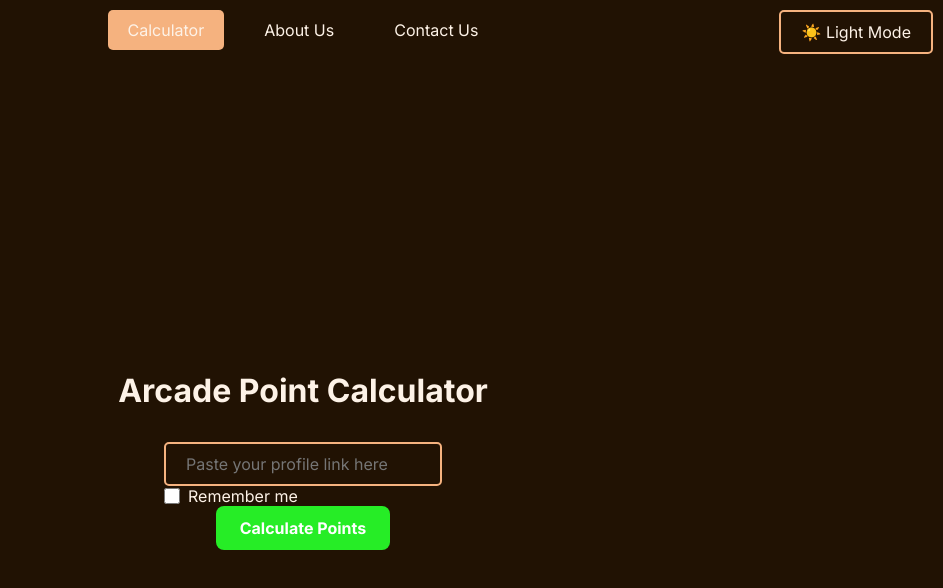
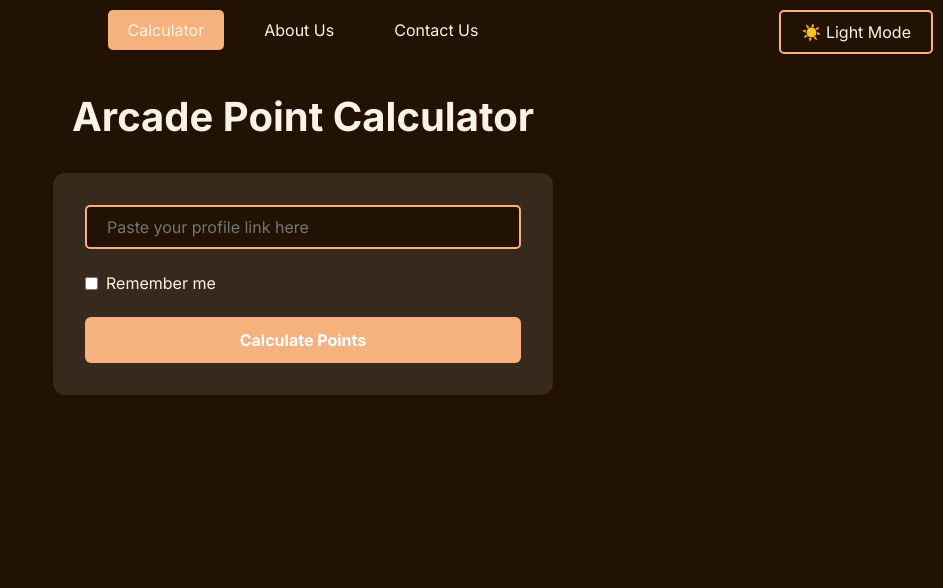
Before and after one commit to coolnj4/arcade-point-calculator, a Next.js app: page /calculator in a window 1280 px wide. Shown: the top 588 px of the page, without its empty margins (337-1280 px from the left). Built offline with nearby package versions, Linux system fonts and the light colour scheme.

Commit message:
changed frontend added dynamic transitions

```diff
--- a/src/app/calculator/calculator.module.css
+++ b/src/app/calculator/calculator.module.css
@@ -1,161 +1,130 @@
 .center-container {
   display: flex;
-  justify-content: center;
-  align-items: center;
   min-height: 100vh;
-  flex-direction: column;
-  text-align: center;
   padding: 2rem;
+  transition: all 0.5s ease-in-out;
 }
 
-.title {
-  font-size: 2rem;
-  font-weight: 700;
-  color: var(--text);
-  margin-bottom: 2rem;
-}
-
-.form {
+.form-section {
   display: flex;
   flex-direction: column;
   align-items: center;
   width: 100%;
-  max-width: 800px;
-  gap: 1rem;
+  transition: all 0.5s ease-in-out;
+}
+
+.form-section.calculated {
+  width: 40%;
+  align-items: flex-start;
+}
+
+.title {
+  font-size: 2.5rem;
+  font-weight: 700;
+  color: var(--text);
+  margin-bottom: 2rem;
+  transition: font-size 0.5s ease;
+}
+
+.title.calculated {
+  font-size: 1.8rem;
+}
+
+.formContainer {
+  background: rgba(255, 255, 255, 0.1);
+  backdrop-filter: blur(10px);
+  padding: 2rem;
+  border-radius: 12px;
+  width: 100%;
+  max-width: 500px;
+  display: flex;
+  flex-direction: column;
+  gap: 1.5rem;
 }
 
 .inputGroup {
-  display: flex;
-  align-items: center;
-  justify-content: center;
   width: 100%;
-  gap: 1rem;
 }
 
 .input {
-  flex: 1;
-  padding: 12px;
+  width: 100%;
+  padding: 0.8rem;
+  border-radius: 6px;
   border: 1px solid var(--border);
-  border-radius: 8px;
-  background-color: var(--background);
+  background: var(--background);
   color: var(--text);
-  max-width: 400px;
 }
 
 .checkboxContainer {
   display: flex;
   align-items: center;
-  gap: 8px;
-  white-space: nowrap;
-}
-
-.checkbox {
-  width: 16px;
-  height: 16px;
-  cursor: pointer;
-  accent-color: var(--accent);
+  gap: 0.5rem;
 }
 
 .button {
-  padding: 12px 24px;
-  background-color: var(--accent);
+  padding: 0.8rem 2rem;
+  border-radius: 6px;
+  border: none;
+  background: var(--primary);
   color: white;
-  border: none;
-  border-radius: 8px;
+  font-weight: 600;
   cursor: pointer;
-  font-weight: 600;
   transition: transform 0.2s;
 }
 
-.button:hover {
-  transform: translateY(-1px);
+.button:hover:not(:disabled) {
+  transform: scale(1.05);
 }
 
 .button:disabled {
-  background-color: var(--disabled);
+  opacity: 0.7;
   cursor: not-allowed;
 }
 
 .error {
-  color: var(--error);
-  margin: 10px 0;
+  color: #ff4444;
+  margin-top: 1rem;
 }
 
 .tableContainer {
-  width: 100%;
-  max-width: 800px;
-  margin: 2rem auto;
-  overflow-x: auto;
-  background-color: var(--background);
-  border-radius: 8px;
-  box-shadow: 0 2px 4px var(--shadow);
+  flex: 1;
+  opacity: 0;
+  transform: translateY(20px);
+  transition: all 0.5s ease-in-out;
+  margin-left: 2rem;
+}
+
+.tableContainer.visible {
+  opacity: 1;
+  transform: translateY(0);
 }
 
 .table {
   width: 100%;
   border-collapse: collapse;
-  border: 1px solid var(--border);
+  background: rgba(255, 255, 255, 0.1);
+  backdrop-filter: blur(10px);
+  border-radius: 12px;
+  overflow: hidden;
 }
 
 .table th,
 .table td {
-  padding: 12px 16px;
+  padding: 1rem;
   text-align: left;
-  border: 1px solid var(--border);
-  color: var(--text);
+  border-bottom: 1px solid var(--border);
 }
 
 .table th {
-  background-color: var(--secondary);
-  color: white;
-  font-weight: 600;
-}
-
-.table tr {
-  background-color: var(--background);
-}
-
-.table tr:hover {
-  background-color: var(--hover);
-}
-
-.totalRow {
-  background-color: var(--accent) !important;
-}
-
-.totalRow td {
-  color: white !important;
+  background: rgba(255, 255, 255, 0.05);
   font-weight: 600;
 }
 
 .emptyMessage {
   text-align: center;
-  padding: 20px;
-  color: var(--text);
-  font-style: italic;
+  color: var(--text-secondary);
 }
 
-@media (prefers-color-scheme: dark) {
-  .table tr:hover {
-    background-color: var(--secondary);
-  }
-
-  .table tr:hover td {
-    color: white;
-  }
+.totalRow {
+  background: rgba(255, 255, 255, 0.05);
 }
-
-@media (max-width: 640px) {
-  .inputGroup {
-    flex-direction: column;
-    align-items: stretch;
-  }
-
-  .input {
-    max-width: 100%;
-  }
-
-  .checkboxContainer {
-    justify-content: center;
-  }
-}
--- a/src/app/calculator/page.js
+++ b/src/app/calculator/page.js
@@ -1,3 +1,4 @@
+/* filepath: /e:/Arcade point calculator/arcade-point-calculator/src/app/calculator/page.js */
 'use client';
 
 import { useState, useEffect } from "react";
@@ -11,6 +12,7 @@ export default function Calculator() {
   const [error, setError] = useState("");
   const [loading, setLoading] = useState(false);
   const [badgeDetails, setBadgeDetails] = useState([]);
+  const [isCalculated, setIsCalculated] = useState(false);
 
   useEffect(() => {
     const savedUrl = localStorage.getItem('profileUrl');
@@ -23,9 +25,7 @@ export default function Calculator() {
   const fetchUrlViaProxy = async (url) => {
     try {
       const response = await fetch(`/api/proxy?url=${encodeURIComponent(url)}`);
-      if (!response.ok) {
-        throw new Error("Failed to fetch data");
-      }
+      if (!response.ok) throw new Error("Failed to fetch data");
       return await response.text();
     } catch (error) {
       console.error("Error:", error.message);
@@ -47,13 +47,11 @@ export default function Calculator() {
 
       if (earnedDateTime >= arcadeStartTime && earnedDateTime <= arcadeEndTime) {
         let points = 0;
-
         if (Object.keys(monthlyGames).includes(title)) {
           points = monthlyGames[title];
         } else if (badgeSet.has(title)) {
           points = badgePoints[title];
         }
-
         if (points > 0) {
           totalPoints += points;
           details.push({ title, points, earnedDate });
@@ -79,6 +77,7 @@ export default function Calculator() {
     setPoints(null);
     setError("");
     setLoading(true);
+    setIsCalculated(false);
 
     const urlPattern = /^https:\/\/www\.cloudskillsboost\.google\/public_profiles\/.+$/;
 
@@ -97,6 +96,7 @@ export default function Calculator() {
     const htmlContent = await fetchUrlViaProxy(profileLink);
     if (htmlContent) {
       extractBadges(htmlContent);
+      setIsCalculated(true);
     } else {
       setError("Failed to fetch profile data");
     }
@@ -105,8 +105,13 @@ export default function Calculator() {
 
   return (
     <div className={styles['center-container']}>
-      <h1 className={styles.title}>Arcade Point Calculator</h1>
-      <form onSubmit={handleSubmit}>
+      <div className={`${styles['form-section']} ${isCalculated ? styles.calculated : ''}`}>
+        <h1 className={`${styles.title} ${isCalculated ? styles.calculated : ''}`}>
+          Arcade Point Calculator
+        </h1>
+
+        <form onSubmit={handleSubmit} className={styles.formContainer}>
+          <div className={styles.inputGroup}>
             <input
               type="text"
               value={profileLink}
@@ -114,6 +119,7 @@ export default function Calculator() {
               placeholder="Paste your profile link here"
               className={styles.input}
             />
+          </div>
 
           <div className={styles.checkboxContainer}>
             <input
@@ -121,7 +127,6 @@ export default function Calculator() {
               id="remember-profile"
               checked={rememberProfile}
               onChange={handleRememberChange}
-            className={styles.checkbox}
             />
             <label htmlFor="remember-profile">Remember me</label>
           </div>
@@ -136,9 +141,10 @@ export default function Calculator() {
         </form>
 
         {error && <div className={styles.error}>{error}</div>}
+      </div>
 
       {points !== null && (
-        <div className={styles.tableContainer}>
+        <div className={`${styles.tableContainer} ${isCalculated ? styles.visible : ''}`}>
           <table className={styles.table}>
             <thead>
               <tr>
```
Lines whose indentation alone changed are shown as unchanged.
